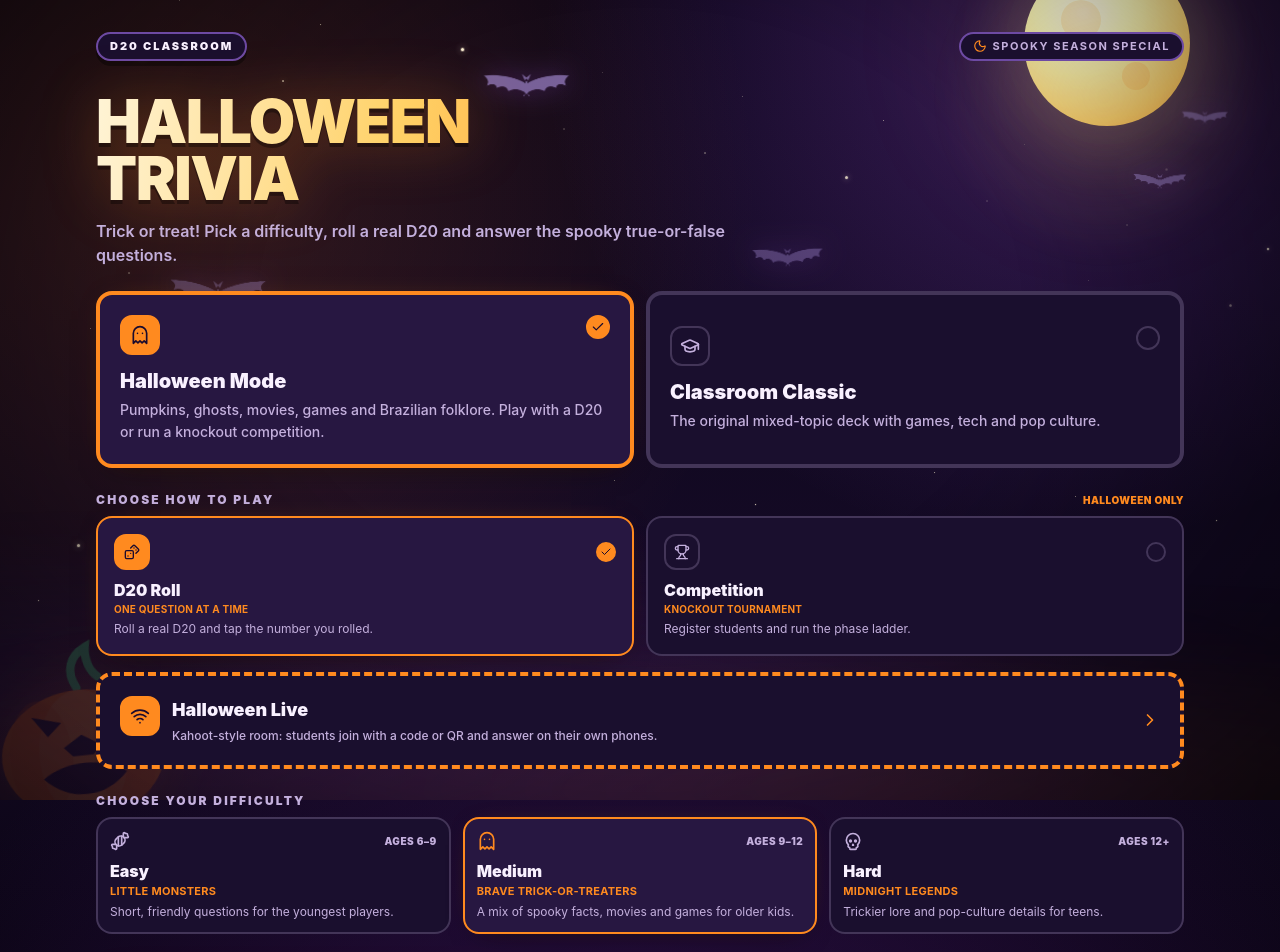
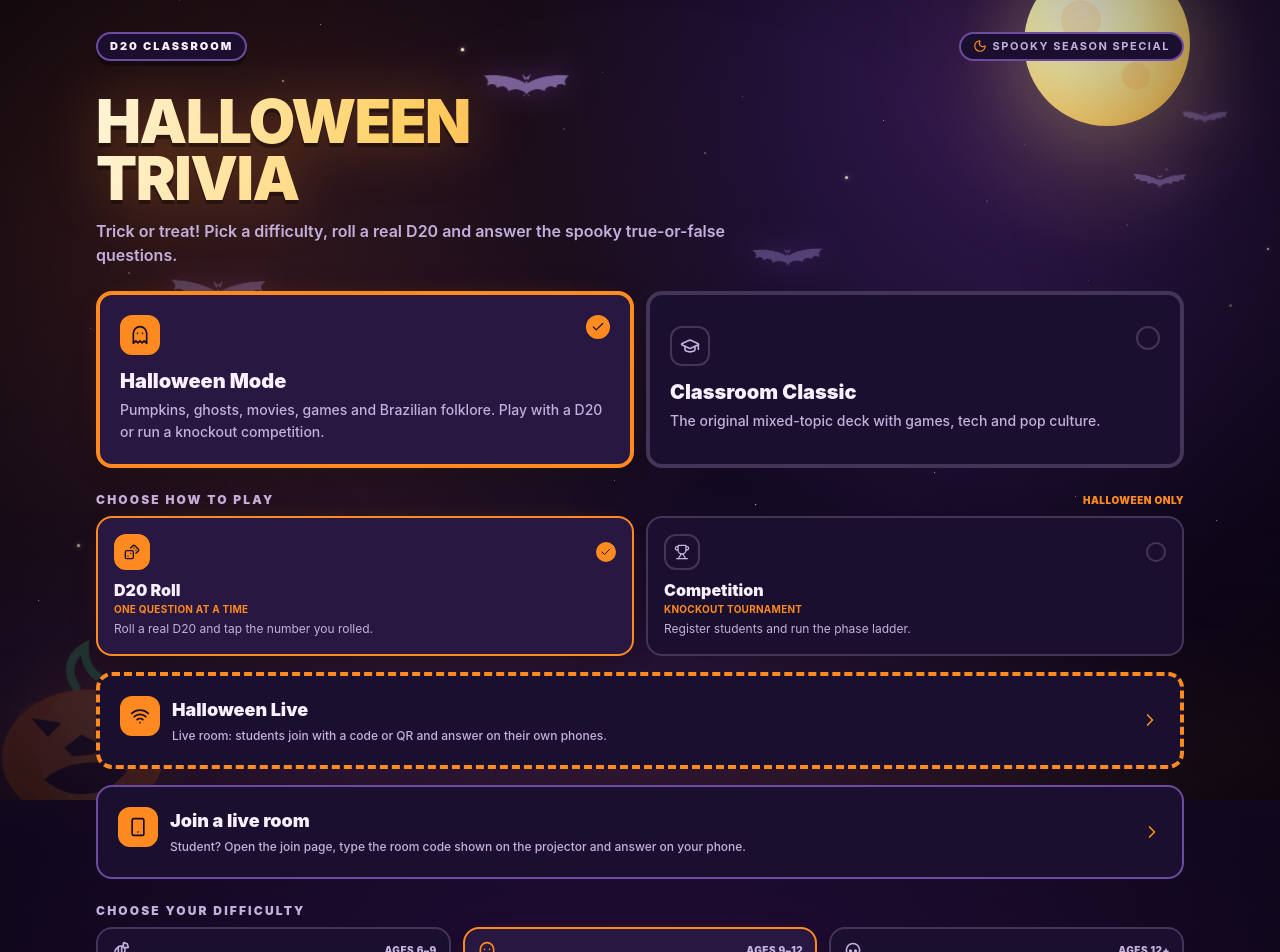
Before and after one commit to jrchakalo/D20-Classroom, a Next.js app: page / in a window 1280 px wide. Shown: the top 952 px of the page. Built offline with nearby package versions, Linux system fonts and the light colour scheme.

Commit message:
chore(live): remove Kahoot brand references, add MIT LICENSE, home link to /join
Brand mentions dropped from code, homepage copy and README; new 'Join a live room' card on the home page navigates students straight to /join.

```diff
--- a/app/host/page.tsx
+++ b/app/host/page.tsx
@@ -233,7 +233,7 @@ export default function HostPage() {
         repliesRef.current = [...repliesRef.current, entry];
         setReplies(repliesRef.current);
 
-        // Everyone has voted: jump to the reveal right away, like Kahoot.
+        // Everyone has voted: jump to the reveal right away for a lively pace.
         // Guarded so a duplicated reply event (double channel echo) or a
         // late straggler reply can't fire the reveal twice for the same question.
         if (
--- a/app/layout.tsx
+++ b/app/layout.tsx
@@ -7,7 +7,7 @@ const fredoka = Fredoka({ subsets: ['latin'], variable: '--font-fredoka' });
 export const metadata: Metadata = {
   title: 'D20 Classroom — Halloween Trivia, Competition & Live',
   description:
-    'A fun classroom true-or-false game with a D20, a classic mixed-topics deck, a spooky Halloween mode with Easy, Medium and Hard questions, a knockout competition and a Kahoot-style live room with QR codes for phones.',
+    'A fun classroom true-or-false game with a D20, a classic mixed-topics deck, a spooky Halloween mode with Easy, Medium and Hard questions, a knockout competition and a live multiplayer room with QR codes for phones.',
 };
 
 export const viewport: Viewport = {
--- a/app/page.tsx
+++ b/app/page.tsx
@@ -15,6 +15,7 @@ import {
   Moon,
   RotateCcw,
   Skull,
+  Smartphone,
   Sparkles,
   Trophy,
   Wifi,
@@ -680,7 +681,7 @@ export default function GamePage() {
                       <span>
                         <span className="block text-lg font-black text-[var(--ink)]">Halloween Live</span>
                         <span className="mt-0.5 block text-xs font-medium leading-relaxed text-[var(--muted)]">
-                          Kahoot-style room: students join with a code or QR and answer on their own phones.
+                          Live room: students join with a code or QR and answer on their own phones.
                         </span>
                       </span>
                     </span>
@@ -688,6 +689,30 @@ export default function GamePage() {
                   </motion.a>
                 )}
               </AnimatePresence>
+
+              {/* Students: direct shortcut to type the room code on a phone. */}
+              <motion.a
+                key="join-room"
+                href="/join"
+                initial={{ opacity: 0, y: 10 }}
+                animate={{ opacity: 1, y: 0 }}
+                exit={{ opacity: 0, y: -6 }}
+                transition={{ duration: 0.2 }}
+                className="mt-4 flex items-center justify-between gap-3 rounded-2xl border-2 border-[var(--line)] bg-[var(--surface)] p-4 transition-colors hover:border-[var(--accent)] sm:p-5"
+              >
+                <span className="flex items-start gap-3">
+                  <span className="flex h-10 w-10 shrink-0 items-center justify-center rounded-xl border-2 border-[var(--accent)] bg-[var(--cta-bg)] text-[var(--cta-text)]">
+                    <Smartphone className="h-5 w-5" aria-hidden="true" />
+                  </span>
+                  <span>
+                    <span className="block text-lg font-black text-[var(--ink)]">Join a live room</span>
+                    <span className="mt-0.5 block text-xs font-medium leading-relaxed text-[var(--muted)]">
+                      Student? Open the join page, type the room code shown on the projector and answer on your phone.
+                    </span>
+                  </span>
+                </span>
+                <ChevronRight className="h-5 w-5 shrink-0 text-[var(--accent)]" aria-hidden="true" />
+              </motion.a>
 
               <AnimatePresence initial={false} mode="wait">
                 {isHalloween && effectivePlayStyle === 'd20' && (
```
Also changed, not shown: lib/live/room.ts (+4 -4 lines), 2 other files (tests, documents, lock files or other folders).
